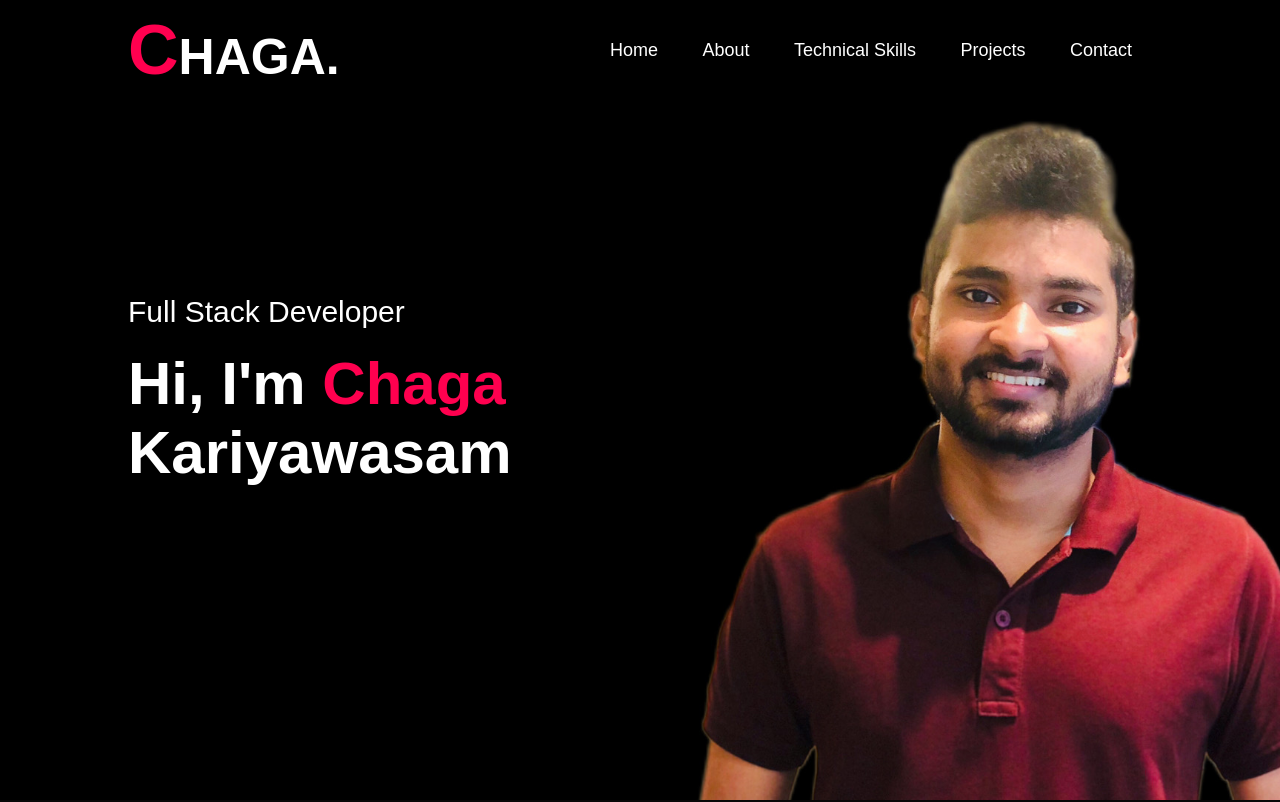
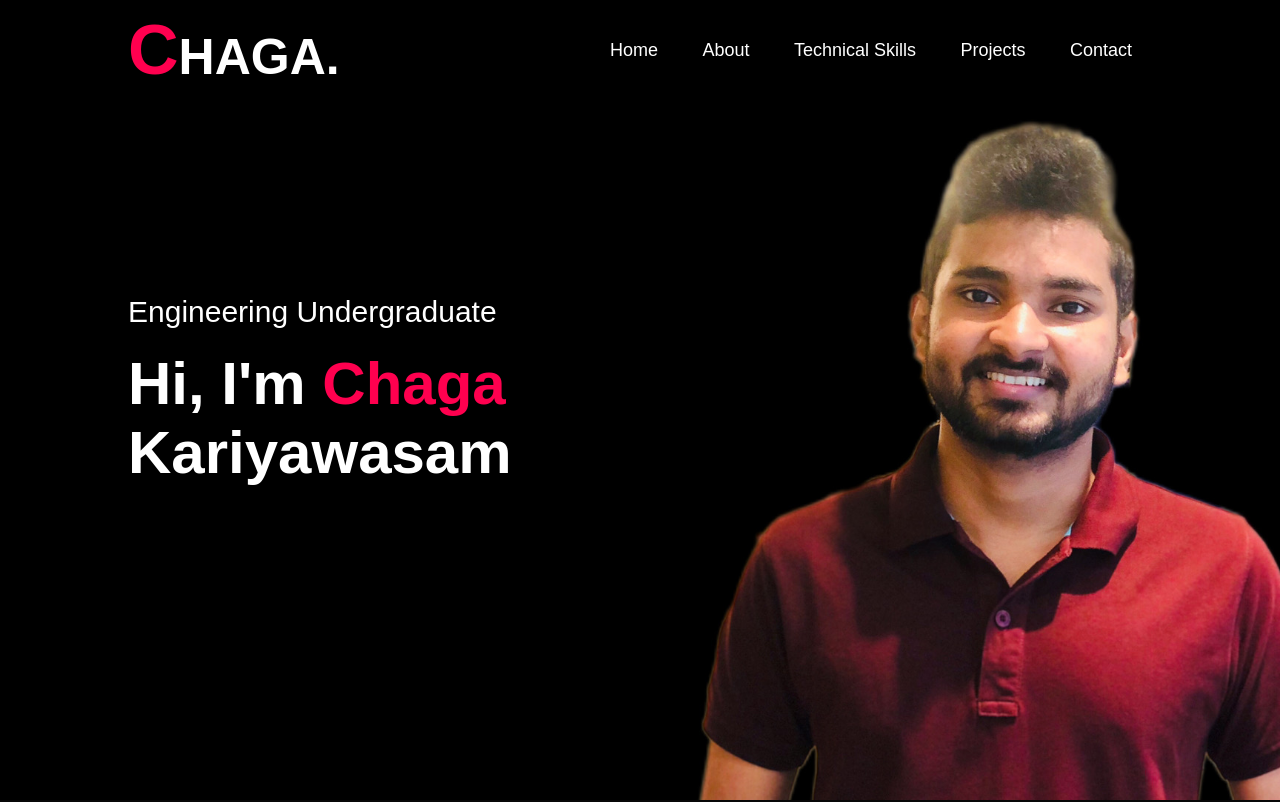
Before and after one commit to Chaga-Kariyawasam/personal-portfolio, a plain HTML site: page index.html in a window 1280 px wide. Shown: the top 802 px of the page. Drawn offline with Linux system fonts and the light colour scheme.

Commit message:
Update index.html

```diff
--- a/index.html
+++ b/index.html
@@ -27,7 +27,7 @@
           <i class="fa-solid fa-bars" onclick="openmenu()"></i>
         </nav>
         <div class="header-text">
-          <p>Full Stack Developer</p>
+          <p>Engineering Undergraduate</p>
           <h1>Hi, I'm <span>Chaga</span> <br />Kariyawasam</h1>
         </div>
       </div>
```
